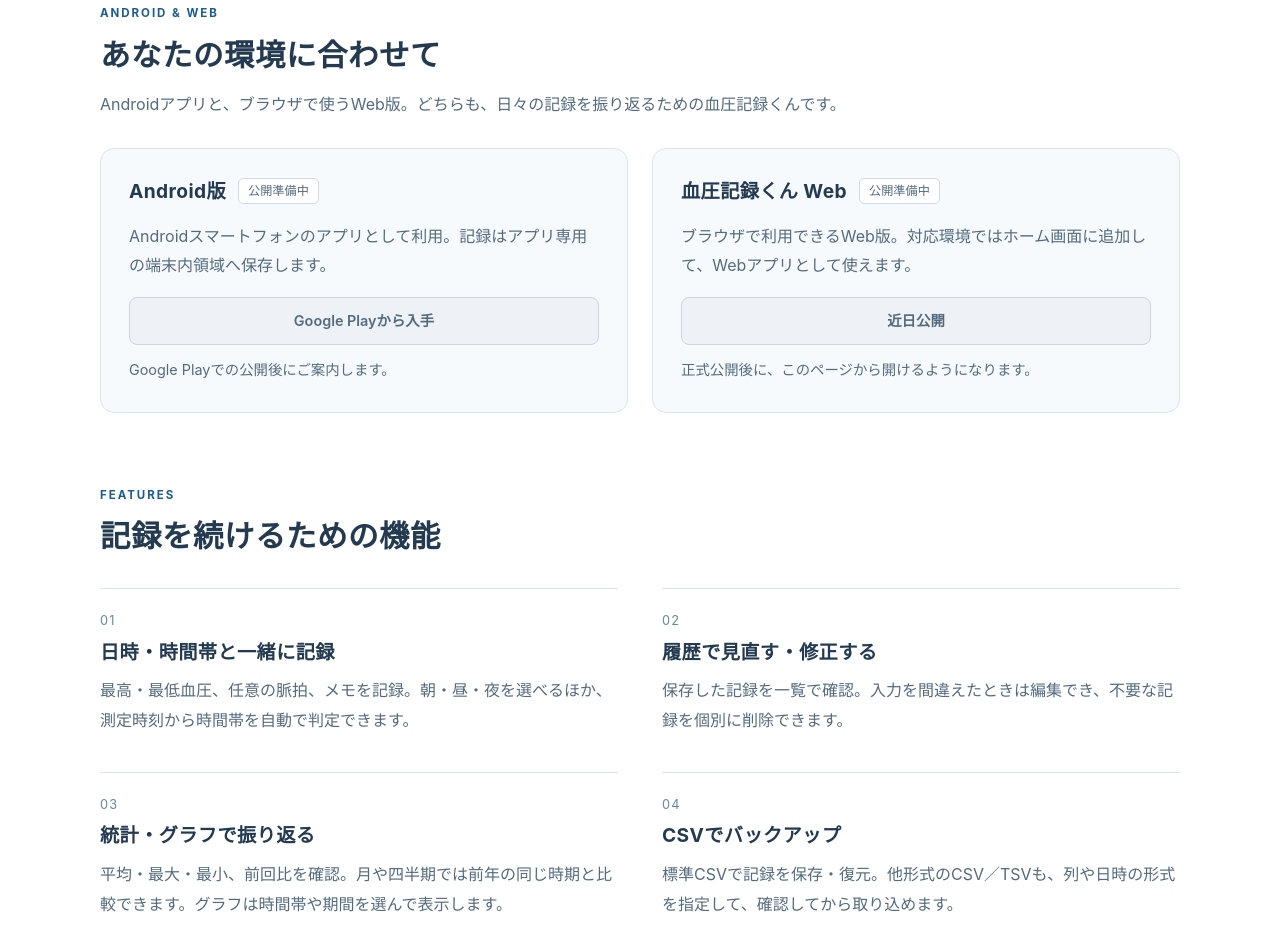
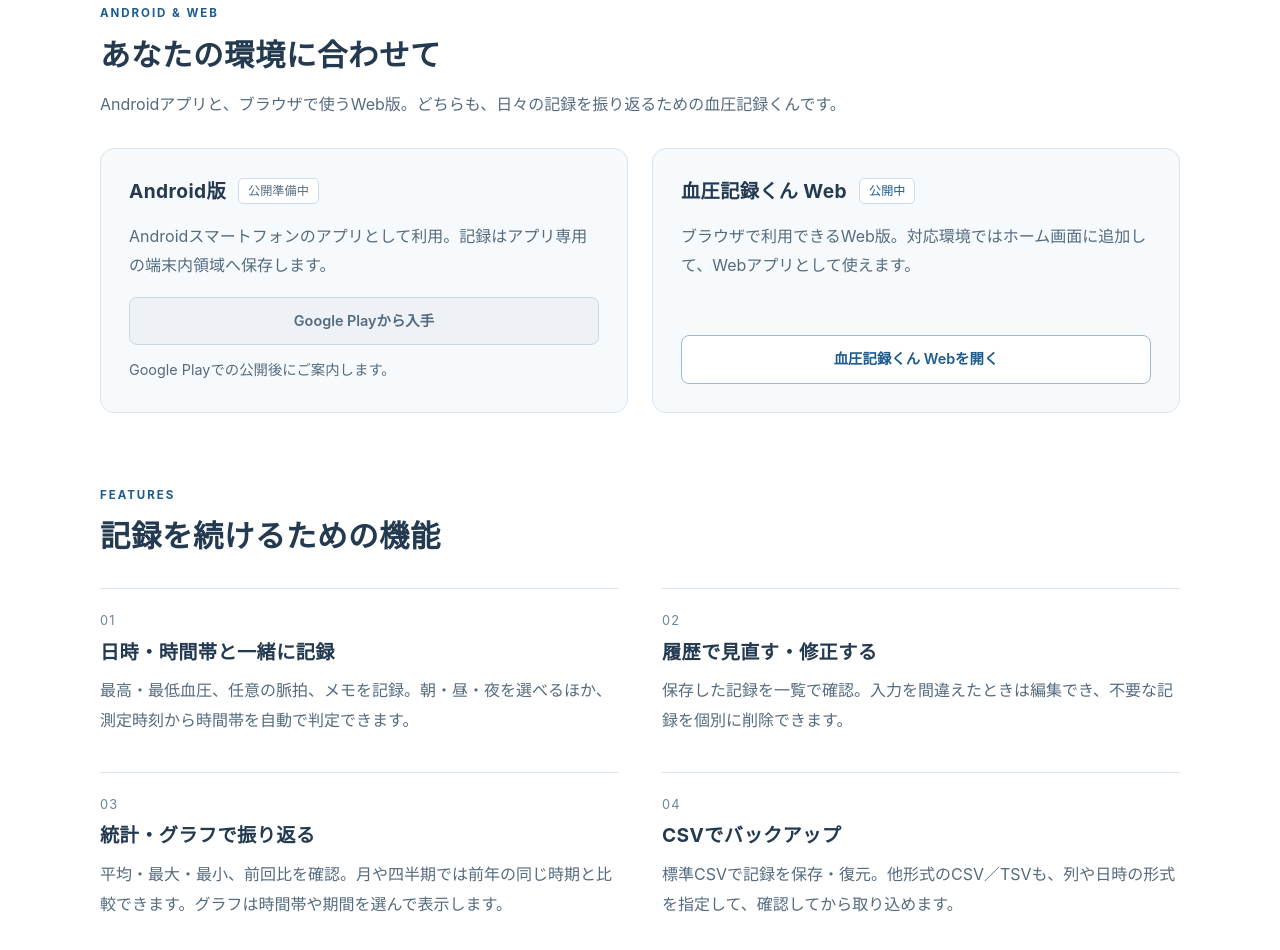
Before and after one commit to dotabata21/dotabata21.github.io, a plain HTML site: page index.html in a window 1280 px wide. Shown: the part 1749-2699 px from the top of the page. Drawn offline with Linux system fonts and the light colour scheme.

Commit message:
feat: enable official Web app launch link

```diff
--- a/index.html
+++ b/index.html
@@ -49,7 +49,7 @@
       <div class="section-heading"><p class="eyebrow">ANDROID &amp; WEB</p><h2 id="versions-title">あなたの環境に合わせて</h2><p>Androidアプリと、ブラウザで使うWeb版。どちらも、日々の記録を振り返るための血圧記録くんです。</p></div>
       <div class="version-grid">
         <article class="version-card"><div class="version-heading"><h3>Android版</h3><span class="release-status" data-release-status="android">公開準備中</span></div><p>Androidスマートフォンのアプリとして利用。記録はアプリ専用の端末内領域へ保存します。</p><button class="button-link" disabled data-release="android" aria-describedby="android-release-note">Google Playから入手</button><p id="android-release-note" class="small-note" data-release-pending="android">Google Playでの公開後にご案内します。</p></article>
-        <article class="version-card"><div class="version-heading"><h3>血圧記録くん Web</h3><span class="release-status" data-release-status="web">公開準備中</span></div><p>ブラウザで利用できるWeb版。対応環境ではホーム画面に追加して、Webアプリとして使えます。</p><button class="button-link" disabled data-release="web" aria-describedby="web-release-note">近日公開</button><p id="web-release-note" class="small-note" data-release-pending="web">正式公開後に、このページから開けるようになります。</p></article>
+        <article class="version-card"><div class="version-heading"><h3>血圧記録くん Web</h3><span class="release-status is-live" data-release-status="web">公開中</span></div><p>ブラウザで利用できるWeb版。対応環境ではホーム画面に追加して、Webアプリとして使えます。</p><button class="button-link" disabled data-release="web">血圧記録くん Webを開く</button></article>
       </div>
     </section>
     <section id="features" class="features-section" aria-labelledby="features-title">
--- a/js/site.js
+++ b/js/site.js
@@ -1,8 +1,8 @@
 'use strict';
-// Owner-approved release switches. Keep false until the actual public release is verified.
+// Owner-verified Web live release. Android remains unavailable until its Play listing is published.
 // Android URL must be copied from the published Play listing, never guessed.
 const releases = Object.freeze({
-  web: { published: false, url: 'https://bpr-kun.web.app/' },
+  web: { published: true, url: 'https://bpr-kun.web.app/' },
   android: { published: false, url: null }
 });
 
```
Also changed, not shown: guide.html (+1 -1 lines), privacy.html (+2 -2 lines), 1 other file.
